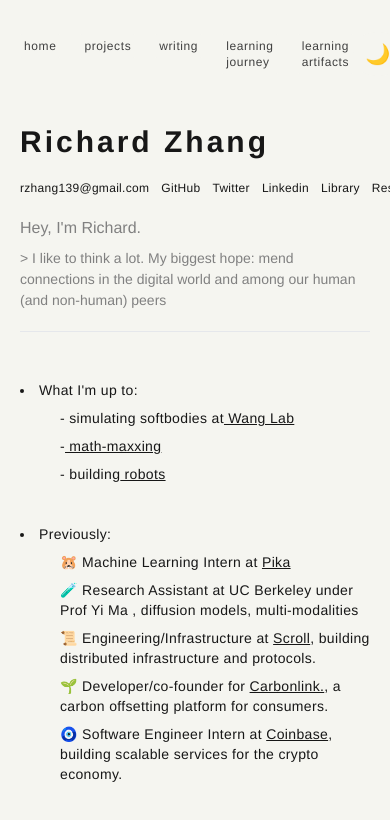
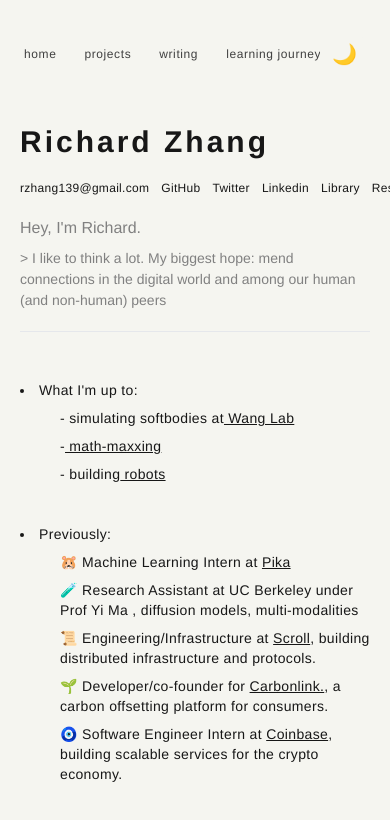
Before and after one commit to rrzhang139/richardzhang.com, a Next.js app: page / in a window 390 px wide. Shown: the top 820 px of the page. Built offline with nearby package versions, Linux system fonts and the light colour scheme.

Commit message:
added stick scroll

```diff
--- a/components/Nav.js
+++ b/components/Nav.js
@@ -14,9 +14,9 @@
   }, []);
 
   return (
-    <nav className="theme-sync max-w-2xl mx-auto px-5 md:px-0 my-8 bg-eggshell dark:bg-midnight">
+    <nav className="theme-sync max-w-2xl mx-auto px-5 md:px-0 my-8 bg-eggshell dark:bg-midnight sticky top-0 z-10">
       <div className="theme-sync flex justify-between items-center">
-        <ul className="theme-sync space-x-5 flex">
+        <ul className="theme-sync space-x-5 flex overflow-x-auto">
           {[
             { name: "home", url: "/" },
             { name: "projects", url: "/projects" },
@@ -27,7 +27,7 @@
             return (
               <li key={index} className="theme-sync">
                 <Link href={link.url} passHref>
-                  <h4 className="theme-sync theme-sync-text nav-item text-xs tracking-wider dark:text-neutral-300 text-neutral-700 rounded-sm hover:text-white dark:hover:text-white bg-eggshell dark:bg-midnight p-1 hover:bg-neutral-600 dark:hover:bg-neutral-600 ease-linear hover:cursor-pointer hover:underline">
+                  <h4 className="theme-sync theme-sync-text nav-item text-xs tracking-wider dark:text-neutral-300 text-neutral-700 rounded-sm hover:text-white dark:hover:text-white bg-eggshell dark:bg-midnight p-1 hover:bg-neutral-600 dark:hover:bg-neutral-600 ease-linear hover:cursor-pointer hover:underline whitespace-nowrap">
                     {link.name}
                   </h4>
                 </Link>
@@ -37,7 +37,7 @@
         </ul>
         <button
           onClick={toggleTheme}
-          className="theme-sync theme-sync-text theme-toggle p-3 rounded-full text-sm tracking-wider text-neutral-700 dark:text-neutral-300 hover:text-white dark:hover:text-white bg-eggshell dark:bg-midnight hover:bg-neutral-600 dark:hover:bg-neutral-600 ease-linear"
+          className="theme-sync theme-sync-text theme-toggle p-3 rounded-full text-sm tracking-wider text-neutral-700 dark:text-neutral-300 hover:text-white dark:hover:text-white bg-eggshell dark:bg-midnight hover:bg-neutral-600 dark:hover:bg-neutral-600 ease-linear flex-shrink-0"
           aria-label={theme === 'dark' ? 'Switch to light mode' : 'Switch to dark mode'}
           style={{ fontSize: '1.25rem' }}
         >
--- a/posts/the-beauty-and-intuition-of-RL-part-I.mdx
+++ b/posts/the-beauty-and-intuition-of-RL-part-I.mdx
@@ -281,6 +281,7 @@
 <Figure
   src="/partI/image%2021.png"
   alt="Examples of tricky function spaces"
+  caption="Examples of very complicated functions"
 />
 
 ## Cross-Entropy Method (CEM)
@@ -298,7 +299,7 @@
 Ok back to CEM. Instead of having one hiker exploring the landscape, imagine we release a <Bold>swarm of explorers</Bold> or sample many random points across the terrain.
 
 <Figure
-  src="/partI/image%2022.png"
+  src="/partI/group.png"
   alt="image.png"
 />
 
```
Also changed, not shown: public/partI/group.png (added).
